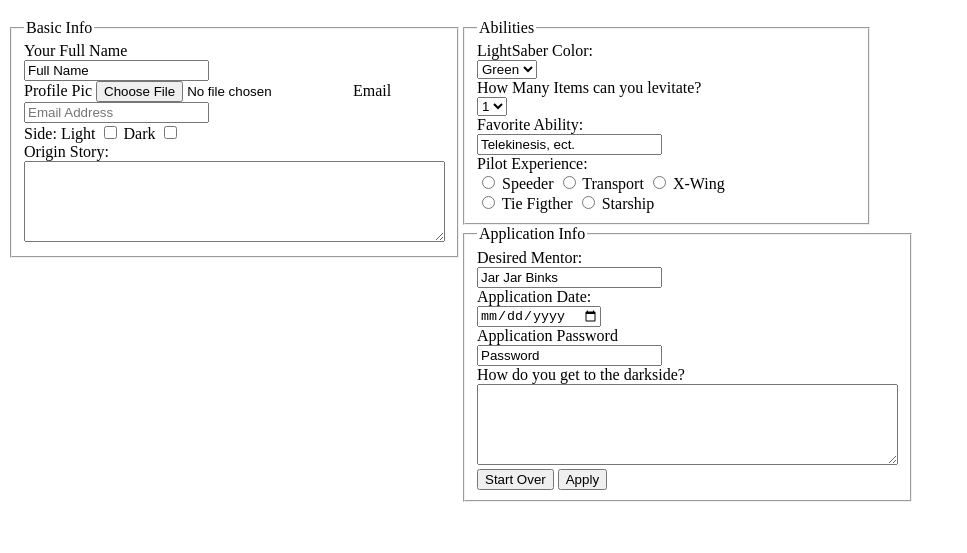
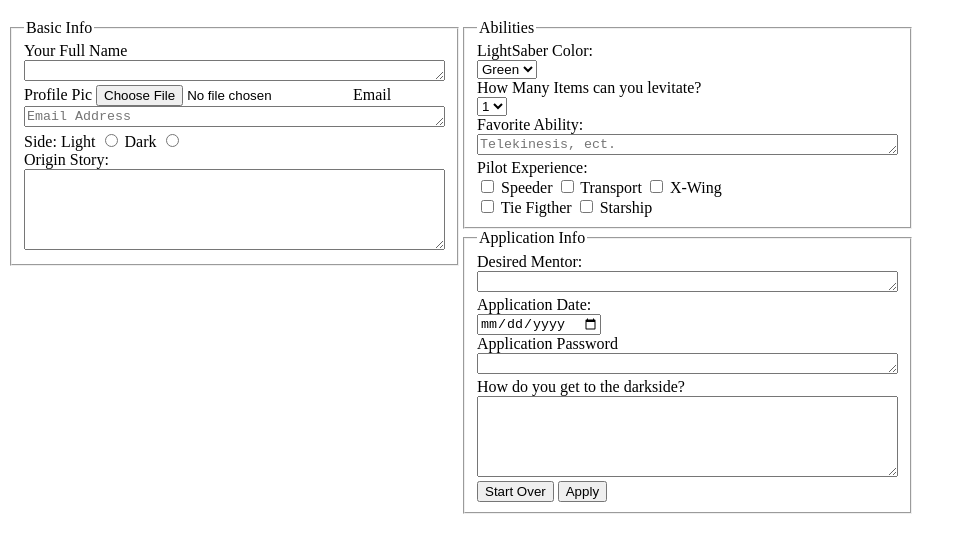
Before and after one commit to ZachSchreiber/basicFormDesign, a plain HTML site: page force.html in a window 1280 px wide. Shown: the part 61-614 px from the top of the page, without its empty margins (0-967 px from the left). Drawn offline with Linux system fonts and the light colour scheme.

Commit message:
I'm Done?

```diff
--- a/force.html
+++ b/force.html
@@ -10,26 +10,26 @@
   <h1>Force User Signup Form</h1>
 </header>
 <main>
-  <form action="http://www.google.com" method="post" autocomplete="off">
+  <form action="force.html" method="post" autocomplete="off">
 
-    <fieldset>
+    <fieldset class="grayField">
       <legend>Basic Info</legend>
     <label for="name">Your Full Name<br></label>
-    <input id="name" type="text" value="Full Name">
+    <textarea id="smallText" type="text" value="Full Name" rows="1" cols="50"></textarea>
     <label for="profilePic"><br>Profile Pic</label>
     <input id="profilePic" type="file" name="profilePic">
-    <label for="email">Email</label>
-    <input id="email" type="text" placeholder="Email Address">
+    <label for="email">Email<br></label>
+    <textarea id="smallText" type="text" placeholder="Email Address" rows="1" cols="50"></textarea>
     <label for="side"><br>Side:</label>
     <label for="lightOrDark">Light</label>
-    <input name="lightOrDark" id="side" type="checkbox">
+    <input name="lightOrDark" id="side" type="radio">
     <label for="lightOrDark">Dark</label>
-    <input name="lightOrDark" id="side" type="checkbox" value="Dark">
+    <input name="lightOrDark" id="side" type="radio" value="Dark">
     <label for="origin"><br>Origin Story:<br></label>
-    <textarea id="specialInstructions" rows="5" cols="50"></textarea>
+    <textarea id="originStory" rows="5" cols="50"></textarea>
   </fieldset>
 
-  <fieldset>
+  <fieldset class="grayField">
     <legend>Abilities</legend>
     <label for"lightSaber">LightSaber Color:<br></label>
     <select id="colorWheel">
@@ -46,31 +46,31 @@
       <option>4</option>
     </select>
     <label for="favAbility"><br>Favorite Ability:<br></label>
-    <input name="favAbility" id="favAbility" type="text" value="Telekinesis, ect.">
+    <textarea name="favAbility" id="smallText" type="text" placeholder="Telekinesis, ect." rows="1" cols="50"></textarea>
     <label for="pilot"><br>Pilot Experience:<br></label>
-    <input name="speeder" id="pilot" type="radio">
+    <input name="speeder" id="pilot" type="checkbox">
     <label for="pilot">Speeder</label>
-    <input name="transport" id="pilot" type="radio">
+    <input name="transport" id="pilot" type="checkbox">
     <label for="pilot">Transport</label>
-    <input name="xWing" id="pilot" type="radio">
+    <input name="xWing" id="pilot" type="checkbox">
     <label for="xwing">X-Wing<br></label>
-    <input name="tieFighter" id="pilot" type="radio">
+    <input name="tieFighter" id="pilot" type="checkbox">
     <label for="tieFighter">Tie Figther</label>
-    <input name="starship" id="pilot" type="radio">
+    <input name="starship" id="pilot" type="checkbox">
     <label for="starship">Starship</label>
   </fieldset>
 
-  <fieldset>
+  <fieldset class="grayField">
     <legend>Application Info</legend>
     <label for="mentor">Desired Mentor:<br></label>
-    <input name="mentor" id="mentor" type="text" value="Jar Jar Binks">
+    <textarea name="mentor" id="smallText" type="text" value="Jar Jar Binks" rows="1" cols="50"></textarea>
     <label for="appDate"><br>Application Date:<br></label>
-    <input name="appDate" id="mentor" type="date" value="mm/dd/yyyy">
+    <input name="appDat" type="date" value="mm/dd/yyyy">
     <label for="appPass"><br>Application Password<br></label>
-    <input name="appPass" id="appPass" type="text" value="Password">
+    <textarea name="appPass" id="appPass" type="text" value="Password" rows="1" cols="50"></textarea>
     <label for="howToDarkside"><br>How do you get to the darkside?<br></label>
     <textarea id="howToDarkside" rows="5" cols="50"></textarea>
-    <button id="startOver" type="button|submit|reset">Start Over</button>
+    <input type="reset" value="Start Over">
     <button id="submit" type="button|submit">Apply</button>
   </fieldset>
 
```
